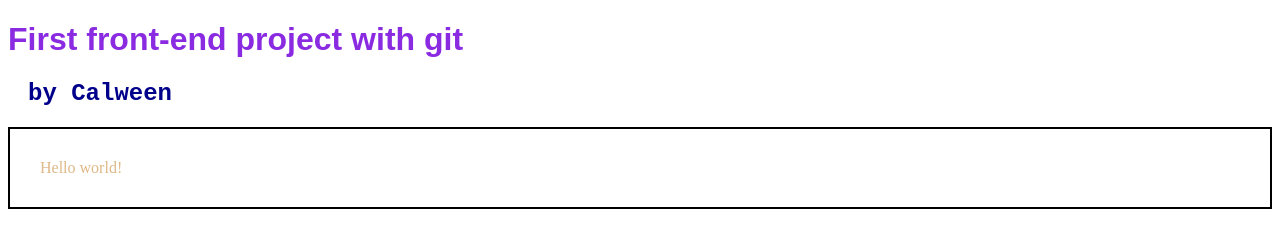
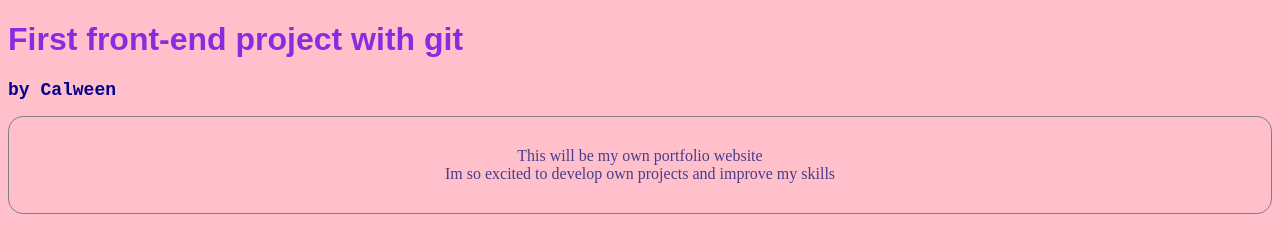
Before and after one commit to calween/TheOdinProject, a plain HTML site: page front_end/index.html in a window 1280 px wide. Drawn offline with Linux system fonts and the light colour scheme.

Commit message:
Changes in html and CSS

```diff
--- a/front_end/index.html
+++ b/front_end/index.html
@@ -5,5 +5,5 @@
     <h2>by Calween</h2>
 </head>
     <body>
-        <p>Hello world!</p>
+        <p>This will be my own portfolio website <br> Im so excited to develop own projects and improve my skills</p>
     </body>
--- a/front_end/styles.css
+++ b/front_end/styles.css
@@ -5,11 +5,17 @@ h1 {
 h2 {
     color: darkblue;
     font-family: 'Courier New', Courier, monospace;
-    margin-left: 20px;
+    margin-top: 10px;
+    font-size: 18px;
+}
+body{
+    background-color: pink;
 }
 p {
-    color: burlywood;
+    color: darkslateblue;
     font-size: medium;
-    border: 2px solid black;
+    border: 1px solid grey;
+    border-radius: 15px;
     padding: 30px;
+    text-align: center;
 }
```
